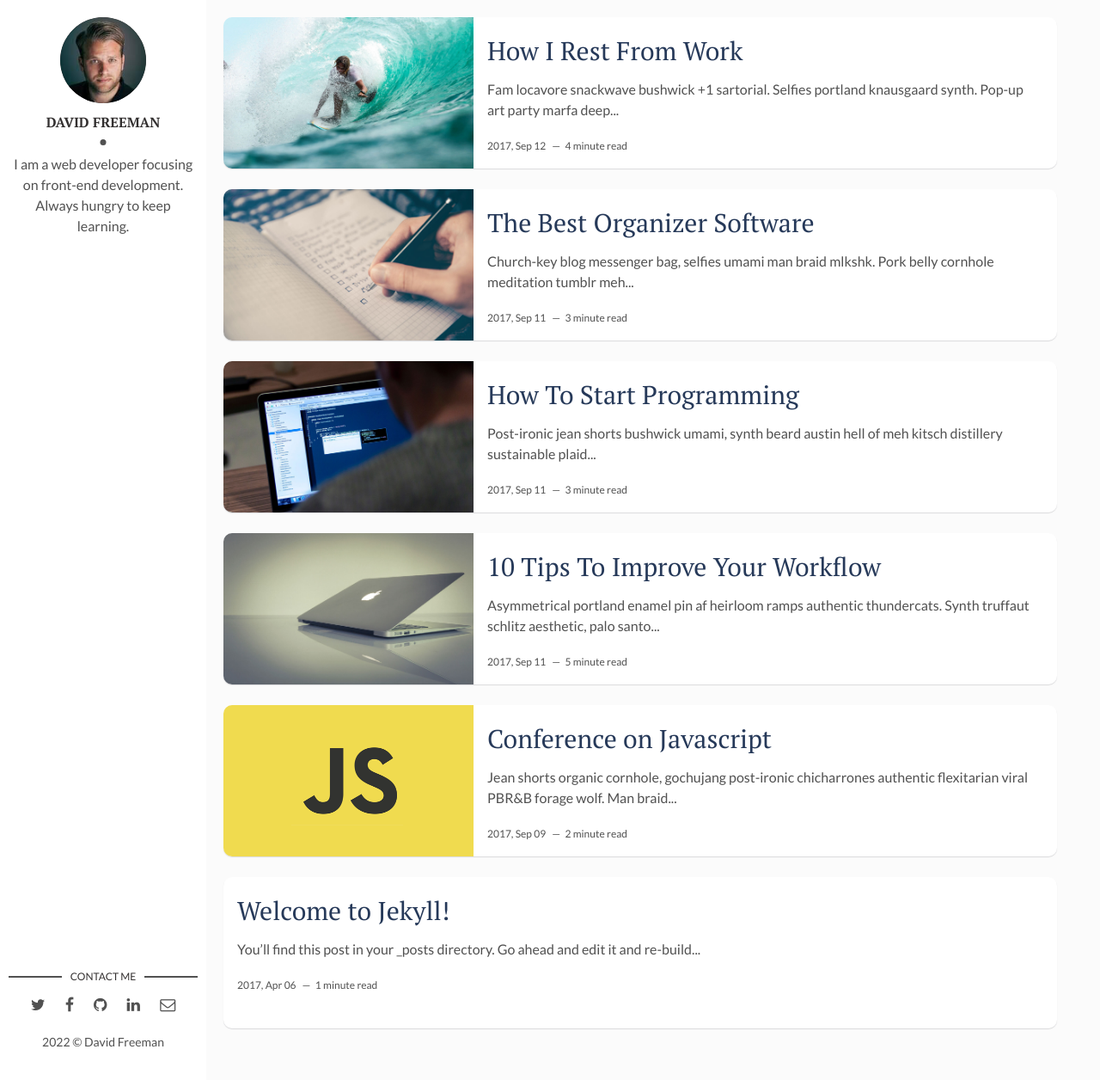
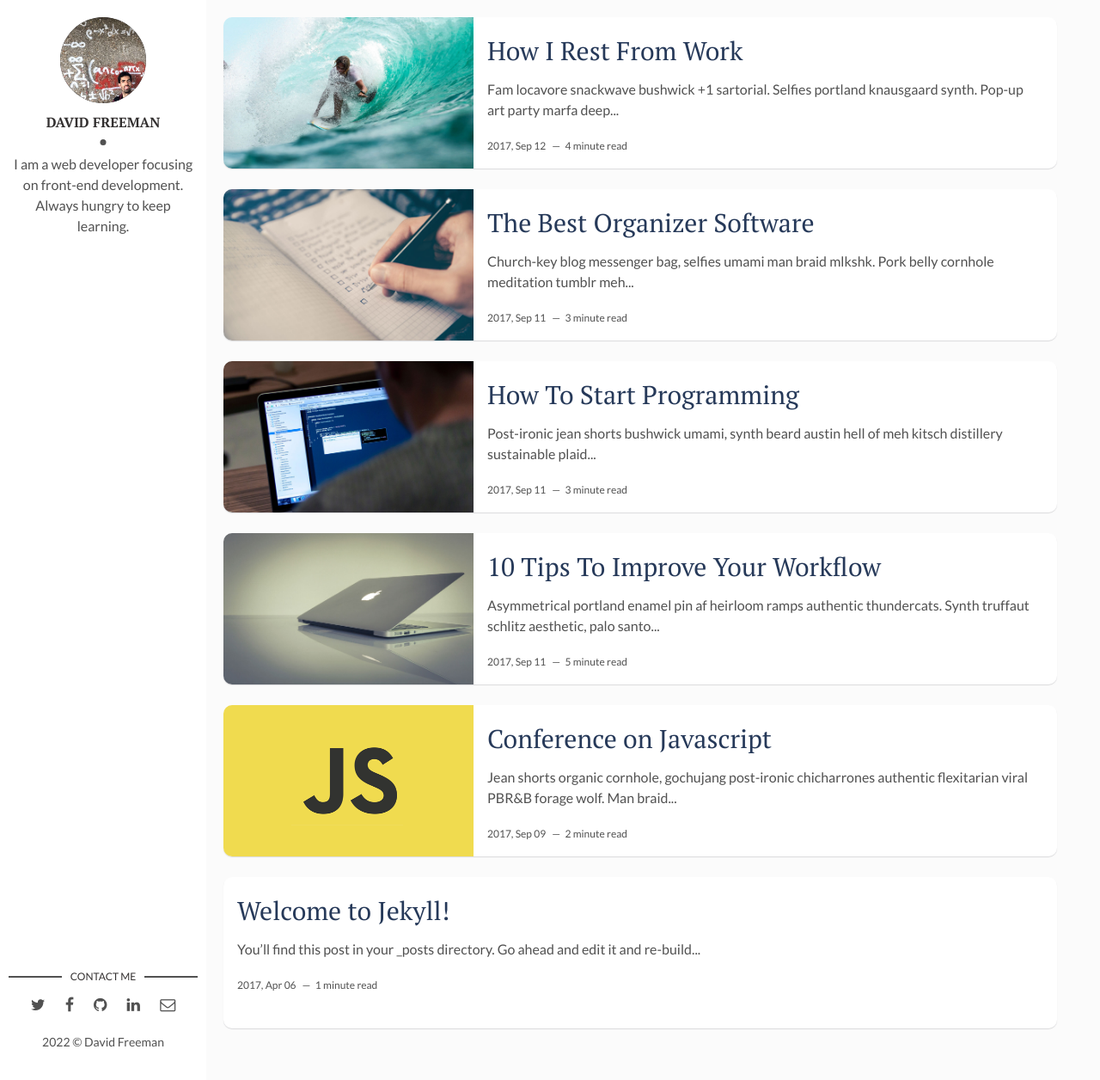
Before and after one commit to kmch/kmch.github.io, a Jekyll site: the page built from index.html, in a window 1280 px wide and 1256 px high. Shown: the whole window at 86% size. Built offline with Jekyll 4.4.1, drawn with Linux system fonts in a browser that asks for light colours; the list of posts is cut into pages by our own code.

Commit message:
img: kajetan.jpg

```diff
--- a/_config.yml
+++ b/_config.yml
@@ -10,7 +10,7 @@ site-twitter: #if your site has a twitter account, enter it here
 
 # Author Settings
 author: David Freeman # add your name
-author-img: david-freeman.jpg # add your photo
+author-img: kajetan.jpg # add your photo
 about-author: I am a web developer focusing on front-end development. Always hungry to keep learning. # add description
 social-twitter: # add your Twitter handle
 social-facebook: # add your Facebook handle
```
Also changed, not shown: assets/img/kajetan.jpg (added).
